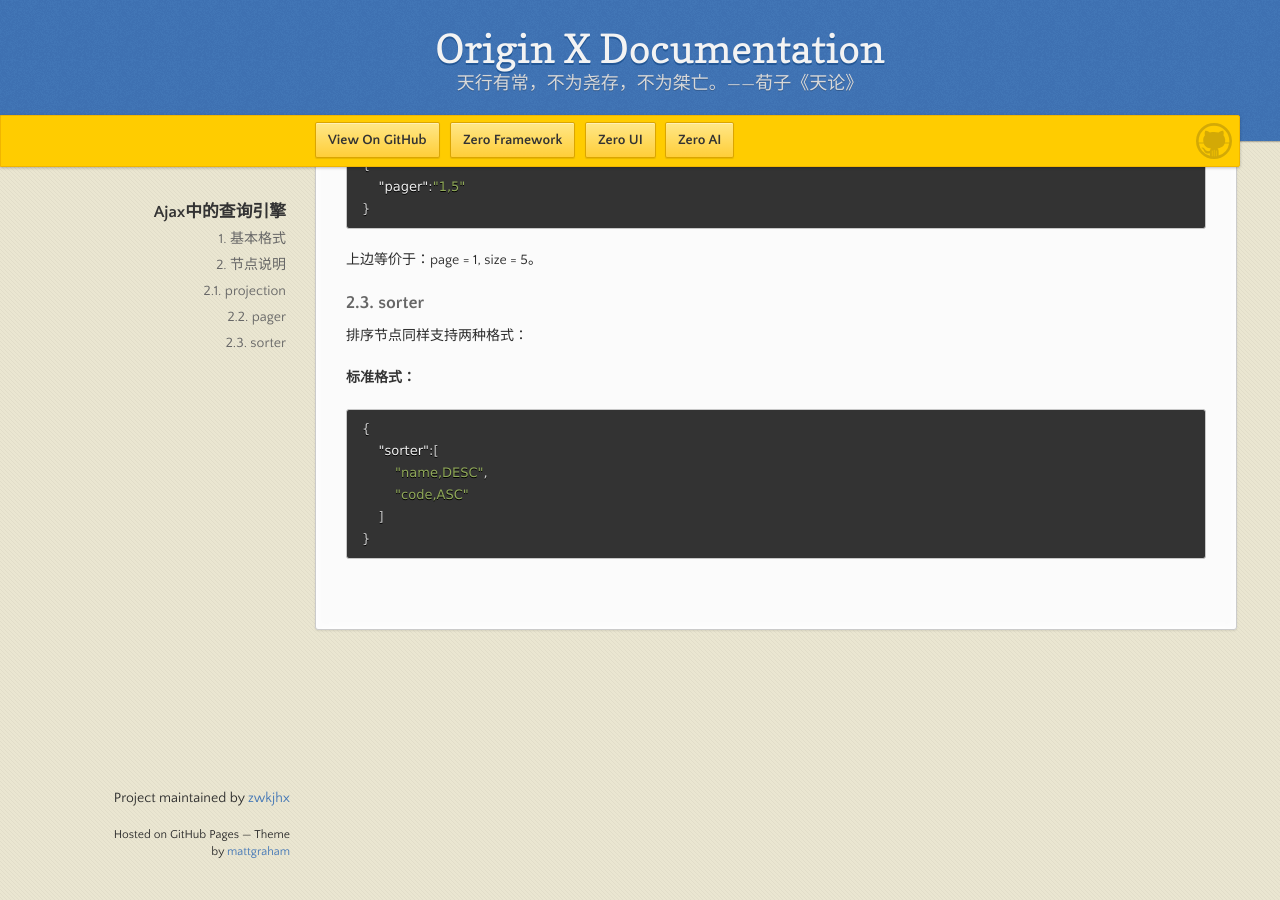
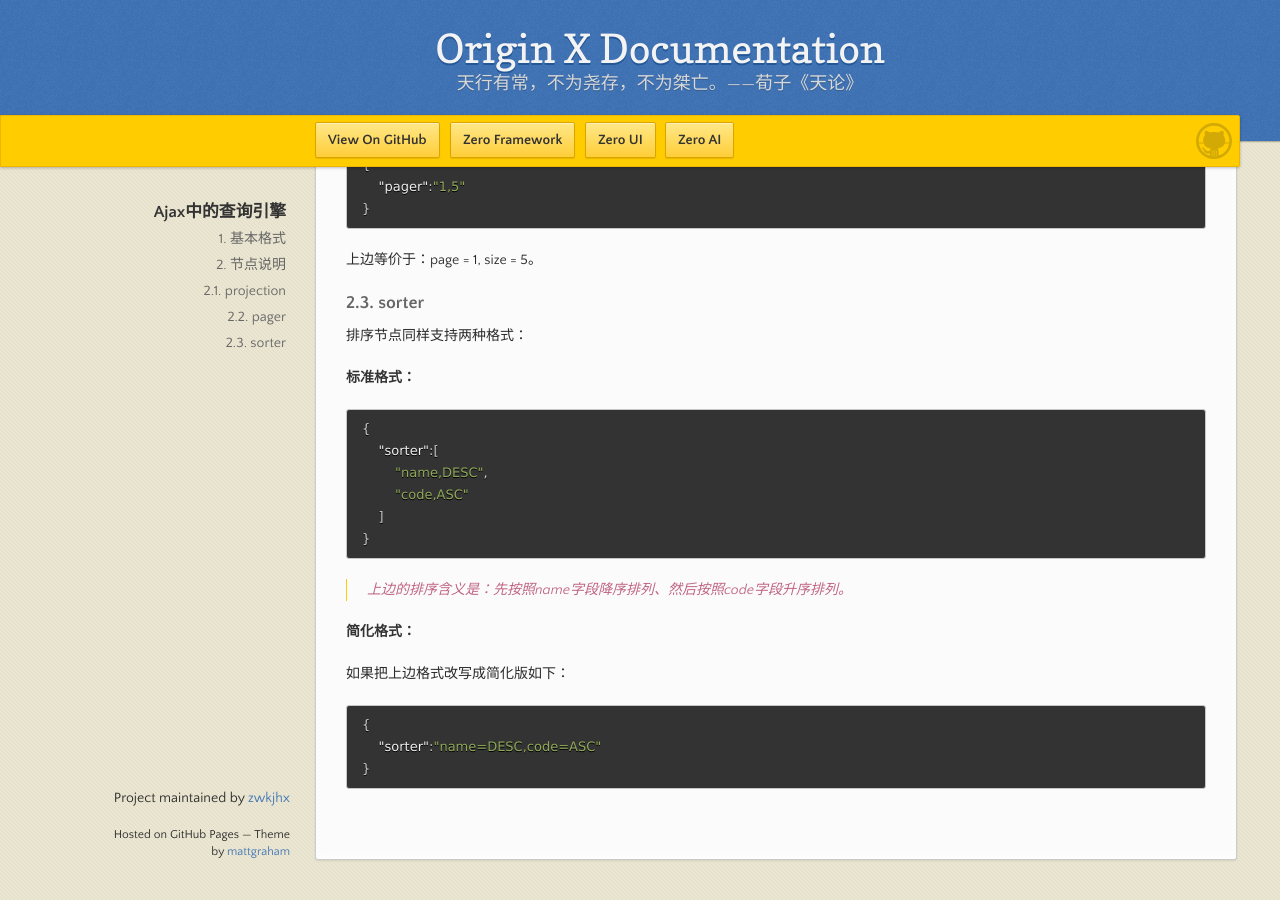
Before and after one commit to zwkjhx/ox-doc, a Jekyll site: the page built from specification/3-origin-xgui-fan/spo-007-ajaxzhong-de-cha-xun-yin-qing.md, in a window 1280 px wide and 900 px high, scrolled down 1553 px. Built offline with Jekyll 4.4.1, drawn with Linux system fonts in a browser that asks for light colours; our own code applies the rules of GitHub Pages for plain Markdown files.

Commit message:
Updates specification/3-origin-xgui-fan/spo-007-ajaxzhong-de-cha-xun-yin-qing.md
Auto commit by GitBook Editor

````diff
--- a/specification/3-origin-xgui-fan/spo-007-ajaxzhong-de-cha-xun-yin-qing.md
+++ b/specification/3-origin-xgui-fan/spo-007-ajaxzhong-de-cha-xun-yin-qing.md
@@ -91,3 +91,15 @@
     ]
 }
 ```
+
+> 上边的排序含义是：先按照name字段降序排列、然后按照code字段升序排列。
+
+**简化格式：**
+
+如果把上边格式改写成简化版如下：
+
+```json
+{
+    "sorter":"name=DESC,code=ASC"
+}
+```
````
